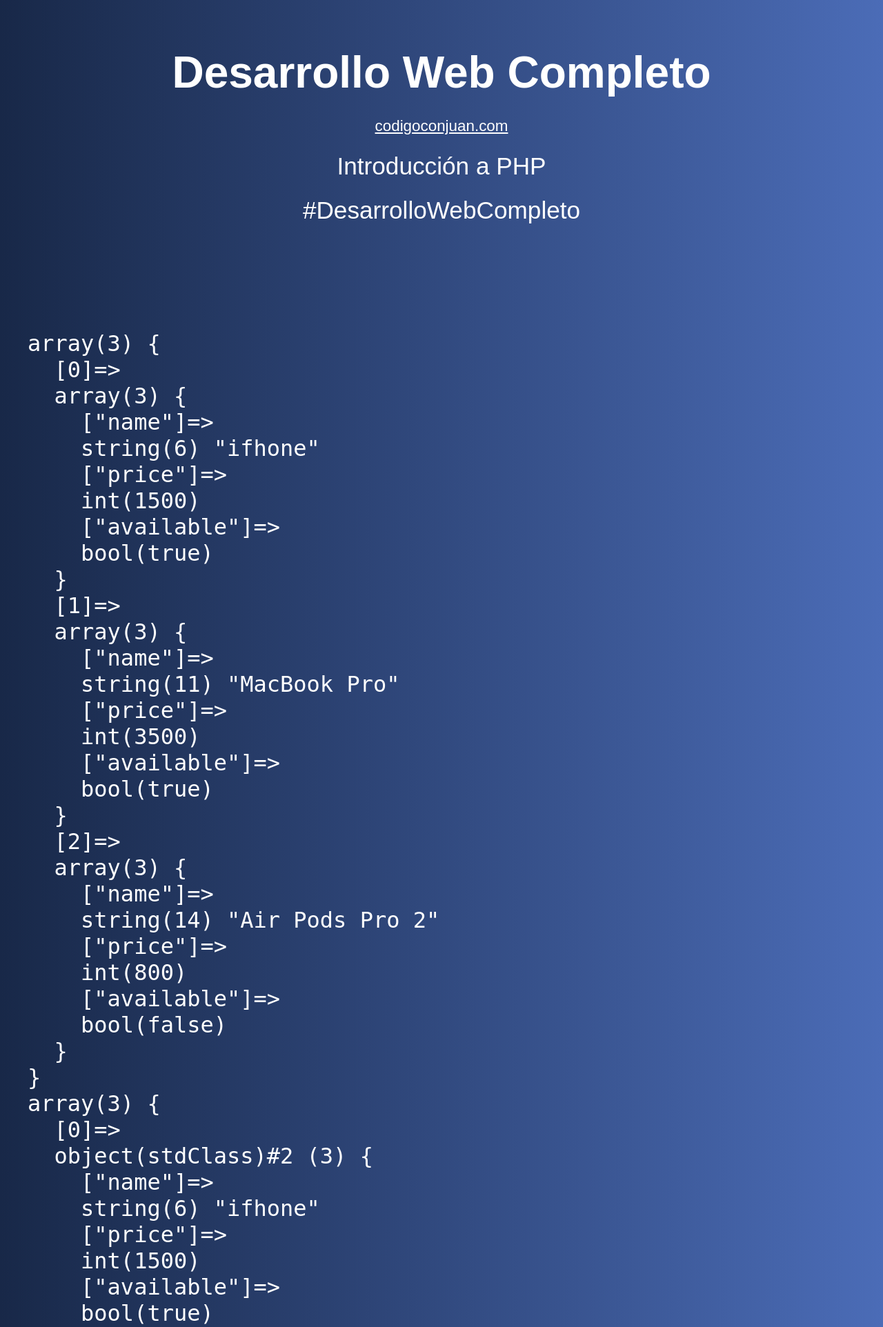
After one commit to migueflorez10/CodeGym, a PHP site: page /18-json.php in a window 1280 px wide. The commit adds this page. Shown: the top 1924 px of the page at 69% size. Run offline with PHP 8.4, Linux system fonts and the light colour scheme.

Commit message:
php-completion

```diff
--- a/web fundamentals/IntroductionPHP_startup/15-funciones.php
+++ b/web fundamentals/IntroductionPHP_startup/15-funciones.php
@@ -1,7 +1,10 @@
 <?php include 'includes/header.php';
 
+function sum(int $number1 = 0, int $number2 = 0){
+    echo $number1 + $number2;
+}
 
-
+sum(number1: 10, number2: 10);
 
 
 include 'includes/footer.php';
--- /dev/null
+++ b/web fundamentals/IntroductionPHP_startup/18-json.php
@@ -0,0 +1,32 @@
+<?php include 'includes/header.php';
+
+
+$products = [
+    [
+        'name' => 'ifhone',
+        'price' => 1500,
+        'available' => true
+    ],
+    [
+        'name' => 'MacBook Pro',
+        'price' => 3500,
+        'available' => true
+    ],
+    [
+        'name' => 'Air Pods Pro 2',
+        'price' => 800,
+        'available' => false
+    ],
+];
+
+echo '<pre>';
+var_dump($products);
+$json = json_encode($products, JSON_UNESCAPED_UNICODE);
+
+$json_array = json_decode($json);
+var_dump($json_array);
+echo '</pre>';
+
+
+
+include 'includes/footer.php';
--- /dev/null
+++ b/web fundamentals/IntroductionPHP_startup/funciones.php
@@ -0,0 +1,5 @@
+<?php
+
+function startApp(){
+    echo "Start app";
+}
```
Also changed, not shown: web fundamentals/IntroductionPHP_startup/16-types.php (+8 -1 lines), web fundamentals/IntroductionPHP_startup/17-require.php (+6 -6 lines), web fundamentals/IntroductionPHP_startup/18.json.php (deleted, +0 -8 lines).
